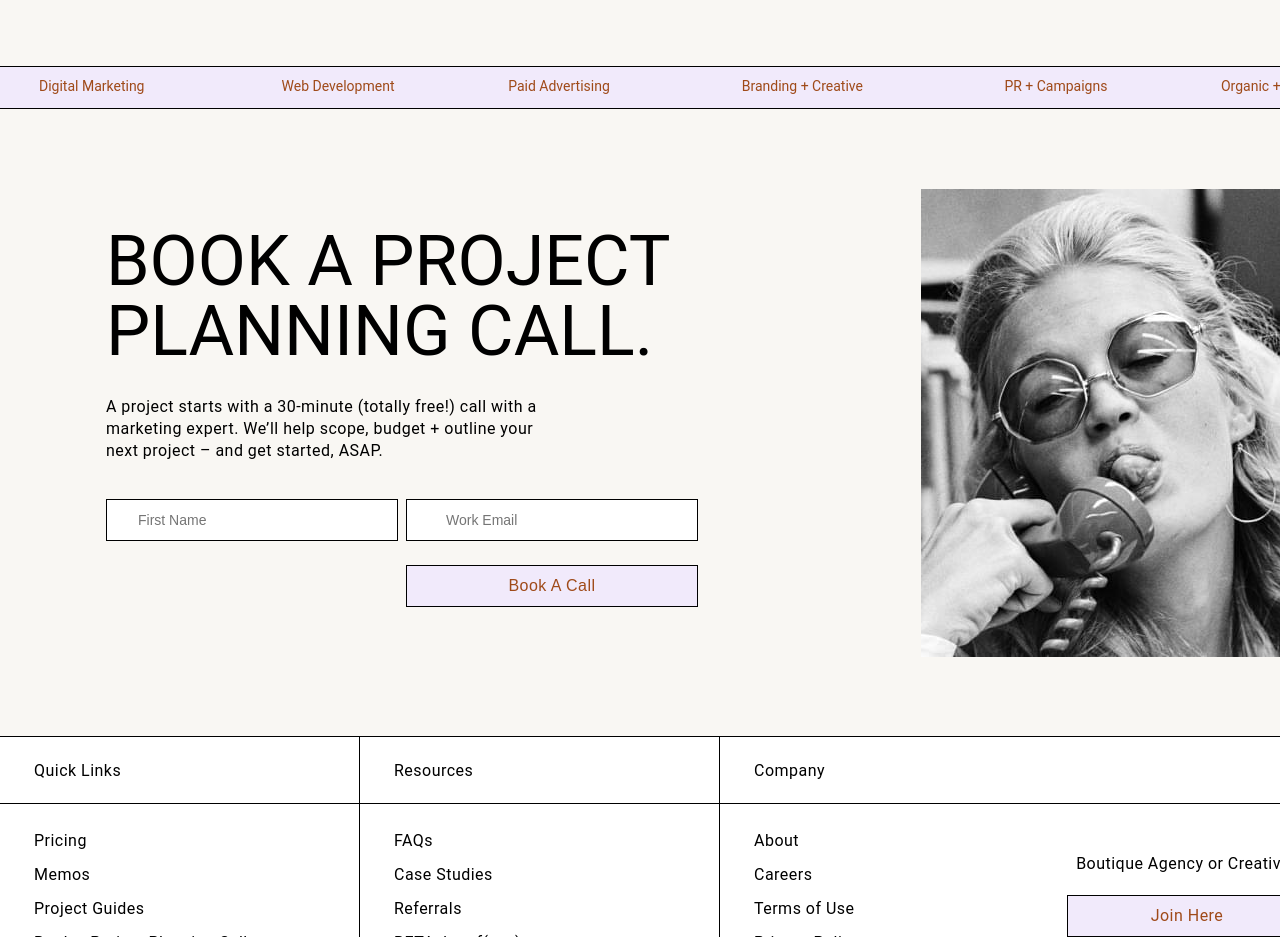
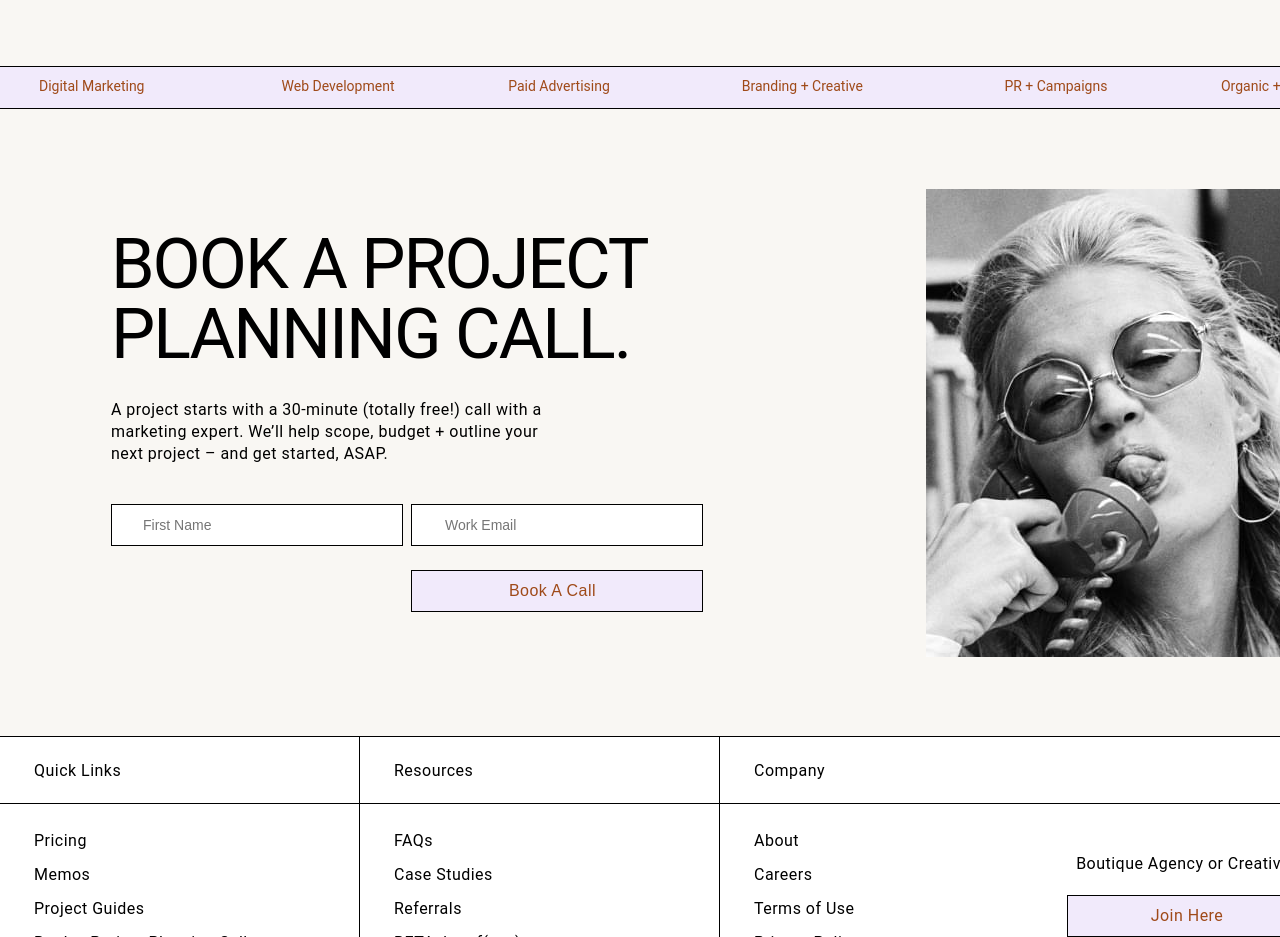
Before and after one commit to Marina-Sidorkina/breef, a website: page source/index.html in a window 1280 px wide. Shown: the part 3612-4549 px from the top of the page. Drawn offline with Linux system fonts and the light colour scheme.

Commit message:
Add book fixes for PixelPerfect.

```diff
--- a/source/sass/blocks/_book.scss
+++ b/source/sass/blocks/_book.scss
@@ -12,7 +12,7 @@
   &__container {
     box-sizing: border-box;
     display: flex;
-    justify-content: space-between;
+    justify-content: flex-start;
     align-items: center;
     width: 1440px;
     height: 628px;
@@ -26,21 +26,24 @@
     justify-content: center;
     width: 610px;
     height: 628px;
-    margin: 0 0 0 0;
+    margin: 0 210px 0 0;
   }
 
   &__title {
     width: 610px;
-    margin: 0 0 30px 0;
+    margin: 8px 0 30px 0;
+    padding-left: 5px;
     font-weight: 400;
     font-size: 70px;
     line-height: 70px;
     text-transform: uppercase;
+    letter-spacing: -2px;
   }
 
   &__text {
     width: 454px;
-    margin: 0 0 37px 0;
+    margin: 0 0 39px 0;
+    padding-left: 5px;
     font-weight: 400;
     font-size: 16px;
     line-height: 22px;
@@ -53,6 +56,7 @@
     justify-content: flex-end;
     width: 592px;
     margin: 0;
+    padding-left: 5px;
   }
 
   &__name,
@@ -77,6 +81,10 @@
     }
   }
 
+  &__email {
+    padding-left: 33px;
+  }
+
   &__name {
     margin-right: 8px;
     padding-left: 31px;
@@ -84,10 +92,13 @@
 
   &__submit {
     @include button;
+    box-sizing: border-box;
     align-self: flex-start;
     width: 292px;
     margin-bottom: 12px;
     background-color: #f1eafb;
+    padding-right: 15px;
+    padding-bottom: 2px;
 
     &:hover {
       background-color: #9f4a19;
```
Also changed, not shown: source/css/index.min.css, 1 other file.
